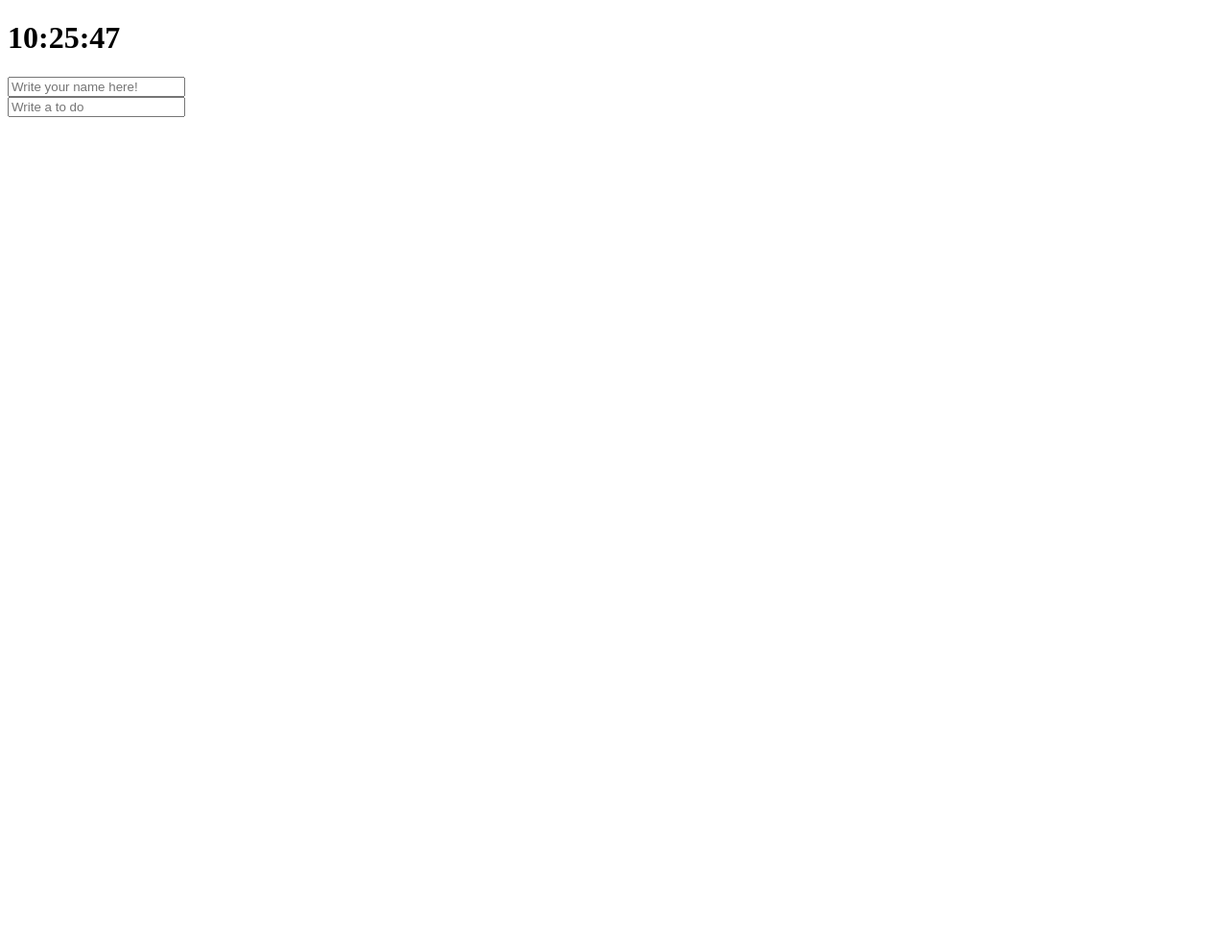
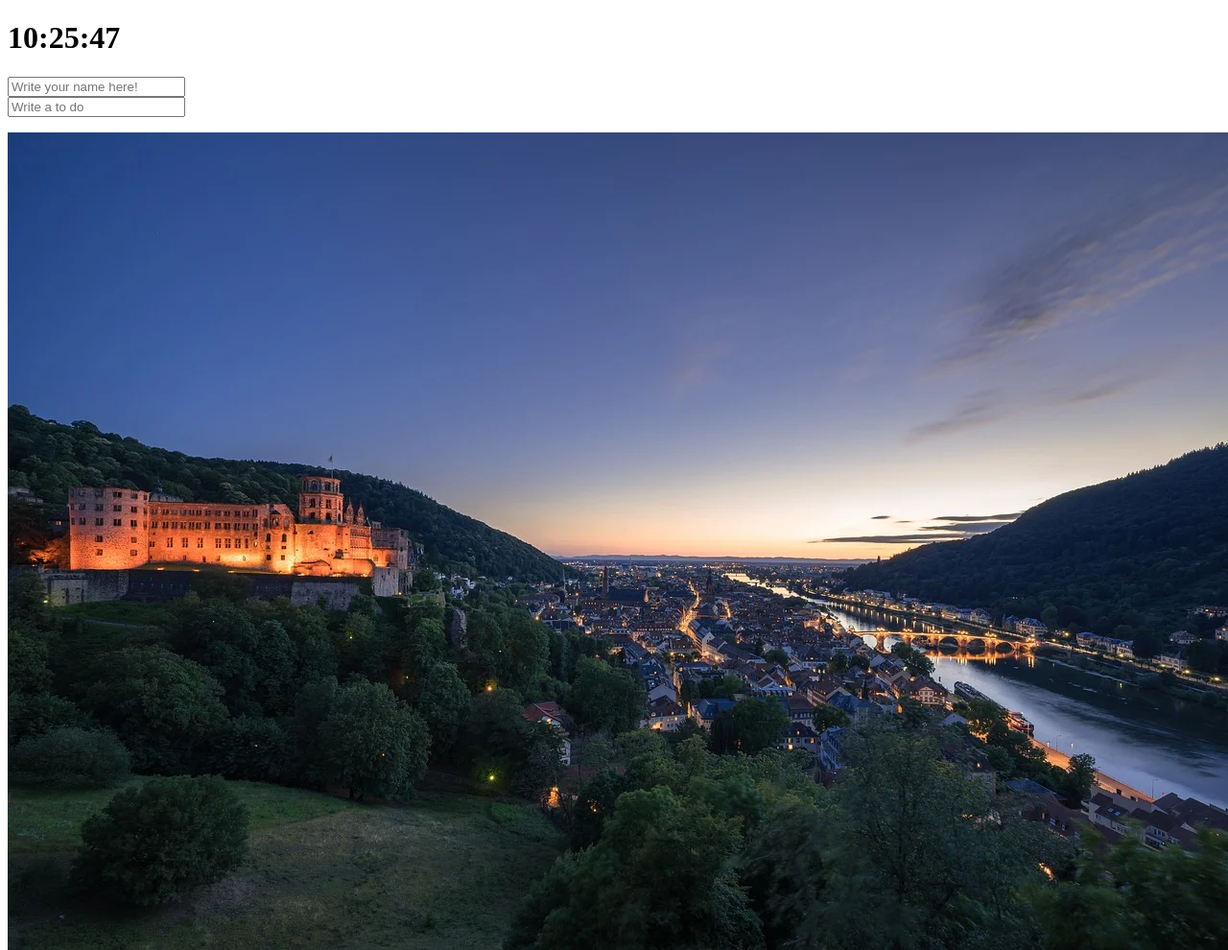
Before and after one commit to HeeyeonJeong/momentum, a plain HTML site: page index.html in a window 1280 px wide. Shown: the whole page at 96% size. Before the commit the page ends 800 px from the top, so only its background shows below. Drawn offline with Linux system fonts and the light colour scheme.

Commit message:
backImg js file 추가

```diff
--- a/index.html
+++ b/index.html
@@ -27,5 +27,6 @@
     <script src="./clock.js"></script>
     <script src="./user.js"></script>
     <script src="./todo.js"></script>
+    <script src="./backImg.js"></script>
   </body>
 </html>
```
